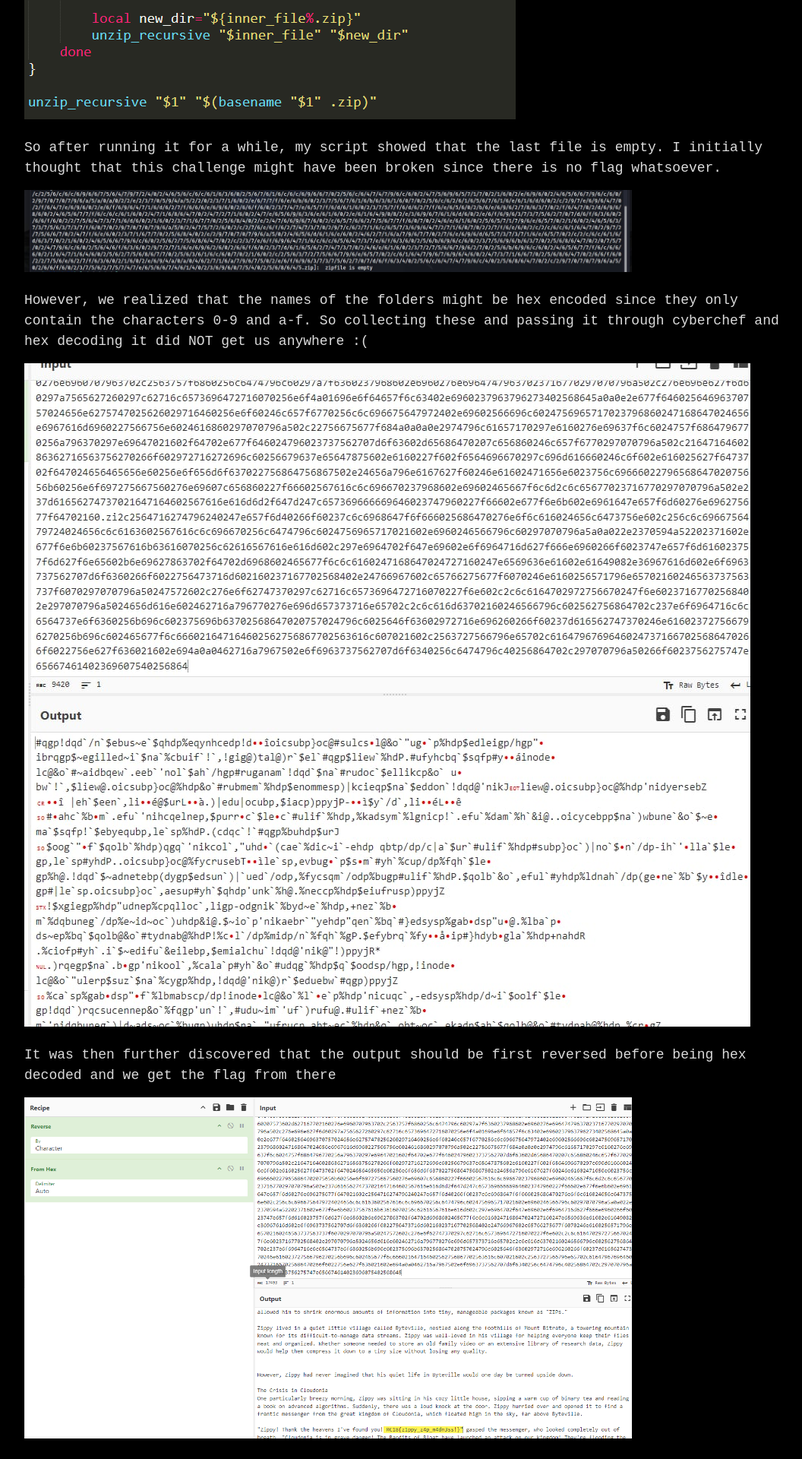
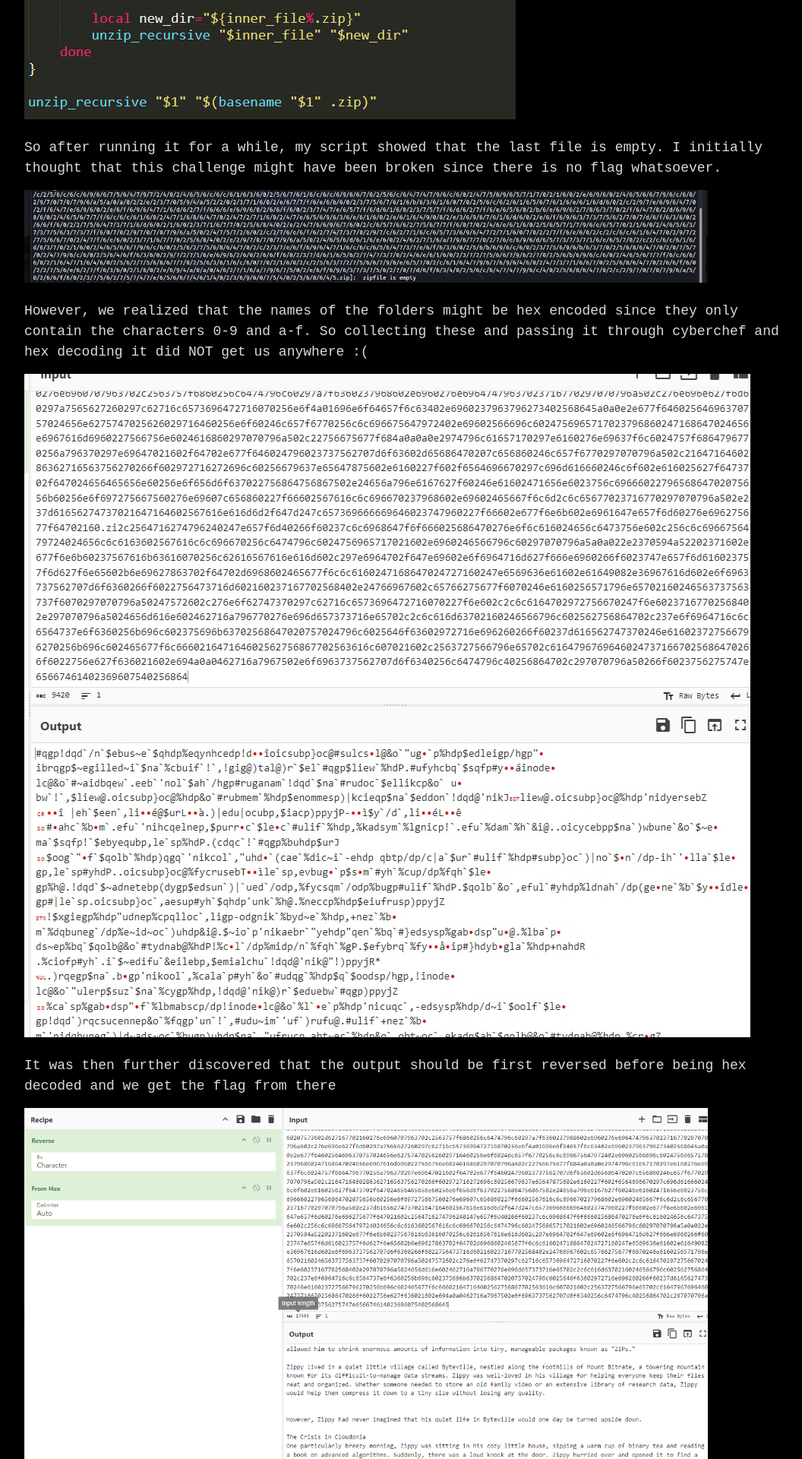
Before and after one commit to zw1tt3r1on/zw1tt3r1on.github.io, a Jekyll site: the page built from _posts/2024-09-17-rootcon18-ctf-prequals.markdown, in a window 1280 px wide. Shown: the part 4327-6247 px from the top of the page at 76% size, without its empty margins (108-1164 px from the left). Built offline with Jekyll 4.4.1, drawn with Linux system fonts in a browser that asks for light colours.

Commit message:
rootcon18 ctf img adjustments

```diff
--- a/_posts/2024-09-17-rootcon18-ctf-prequals.markdown
+++ b/_posts/2024-09-17-rootcon18-ctf-prequals.markdown
@@ -84,7 +84,7 @@ After downloading the given file, I tried and extracting the contents of it and
 
 So after running it for a while, my script showed that the last file is empty. I initially thought that this challenge might have been broken since there is no flag whatsoever.
 
-<img src='/assets/uploads/rootcon18-ctf-prequals/image-5.png' width="80%">
+<img src='/assets/uploads/rootcon18-ctf-prequals/image-5.png' width="90%">
 
 However, we realized that the names of the folders might be hex encoded since they only contain the characters 0-9 and a-f. So collecting these and passing it through cyberchef and hex decoding it did NOT get us anywhere :(
 
@@ -92,7 +92,7 @@ However, we realized that the names of the folders might be hex encoded since th
 
 It was then further discovered that the output should be first reversed before being hex decoded and we get the flag from there
 
-<img src='/assets/uploads/rootcon18-ctf-prequals/image-7.png' width="80%">
+<img src='/assets/uploads/rootcon18-ctf-prequals/image-7.png' width="90%">
 
 # I Can See The End
 
```
